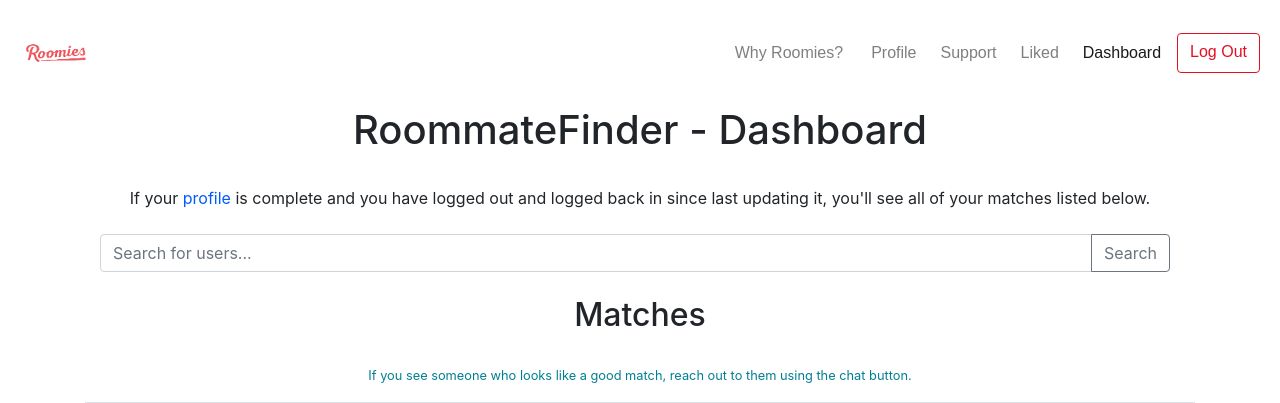
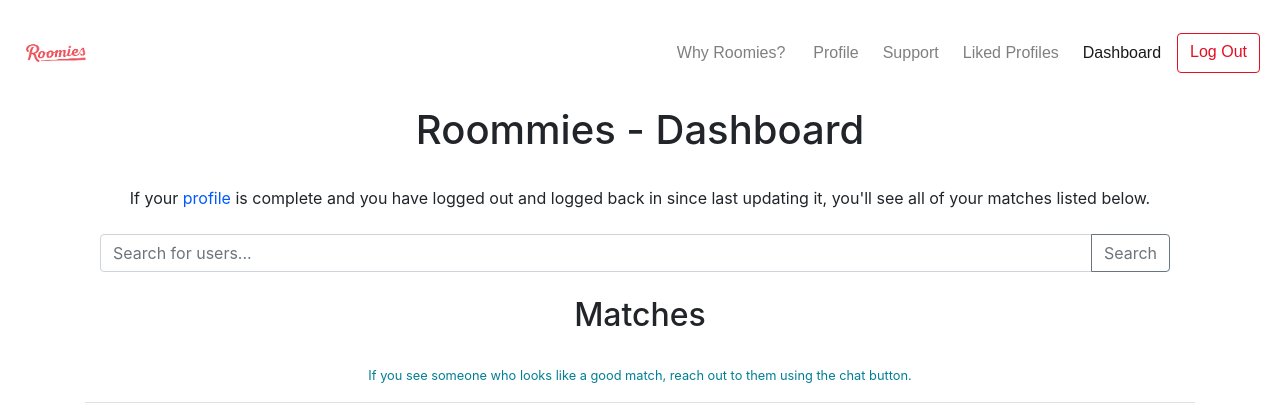
Before and after one commit to Adwaitsaha/ROOMIES, a Flask app: template templates/dashboard.html in a window 1280 px wide. Shown: the top 403 px of the page. Run offline with Flask 3, Linux system fonts and the light colour scheme; the template is opened without the code that fills it, so the values that code supplies are empty; parts of the project's set-up code (start-up, migrations or seed data) failed here and were passed over; some libraries are stand-ins or nearby versions.

Commit message:
chhanges

```diff
--- a/templates/dashboard.html
+++ b/templates/dashboard.html
@@ -71,7 +71,7 @@
           <a class="nav-item nav-link mx-1" href="/admin"> Admin </a>
           {% endif %} {% endif %}
           <a class="nav-item nav-link mx-1" href="/liked">
-            Liked
+            Liked Profiles
           </a>
           <a class="nav-item nav-link mx-1 active" href="/dashboard">
             Dashboard
@@ -92,7 +92,7 @@
 
     <main class="container">
       <section class="txt splash">
-        <p class="h1 text-center">RoommateFinder - Dashboard</p>
+        <p class="h1 text-center">Roommies - Dashboard</p>
         <br>
         <p class="text-center">
           If your <a href="/profile">profile</a> is complete and you have logged
--- a/templates/liked.html
+++ b/templates/liked.html
@@ -71,7 +71,7 @@
           <a class="nav-item nav-link mx-1" href="/admin"> Admin </a>
           {% endif %} {% endif %}
           <a class="nav-item nav-link mx-1" href="/liked">
-            Liked
+            Liked Profiles
           </a>
           <a class="nav-item nav-link mx-1 active" href="/dashboard">
             Dashboard
--- a/templates/profile.html
+++ b/templates/profile.html
@@ -56,7 +56,7 @@ Path:
                             {% endif %}
                     {% endif %}
                     <a class="nav-item nav-link mx-1" href="/liked">
-                        Liked
+                        Liked Profiles
                       </a>
                     <a class="nav-item nav-link mx-1" href="/dashboard">
                         Dashboard
--- a/templates/support.html
+++ b/templates/support.html
@@ -36,6 +36,9 @@
                         </a>
                         {% if session.get('user') %}
                         <a class="nav-item nav-link mx-1" href="/profile"> Profile </a>
+                        {% endif %}
+                        {% if session.get('user') %}
+                        <a class="nav-item nav-link mx-1" href="/liked"> Liked Profiles </a>
                         {% endif %}
                         <a class="nav-item nav-link mx-1 active" href="/support">
                             Support
--- a/templates/user_profile.html
+++ b/templates/user_profile.html
@@ -56,7 +56,7 @@ Path:
                             {% endif %}
                     {% endif %}
                     <a class="nav-item nav-link mx-1" href="/liked">
-                        Liked
+                        Liked Profiles
                     </a>
                     <a class="nav-item nav-link mx-1" href="/dashboard">
                         Dashboard
```
